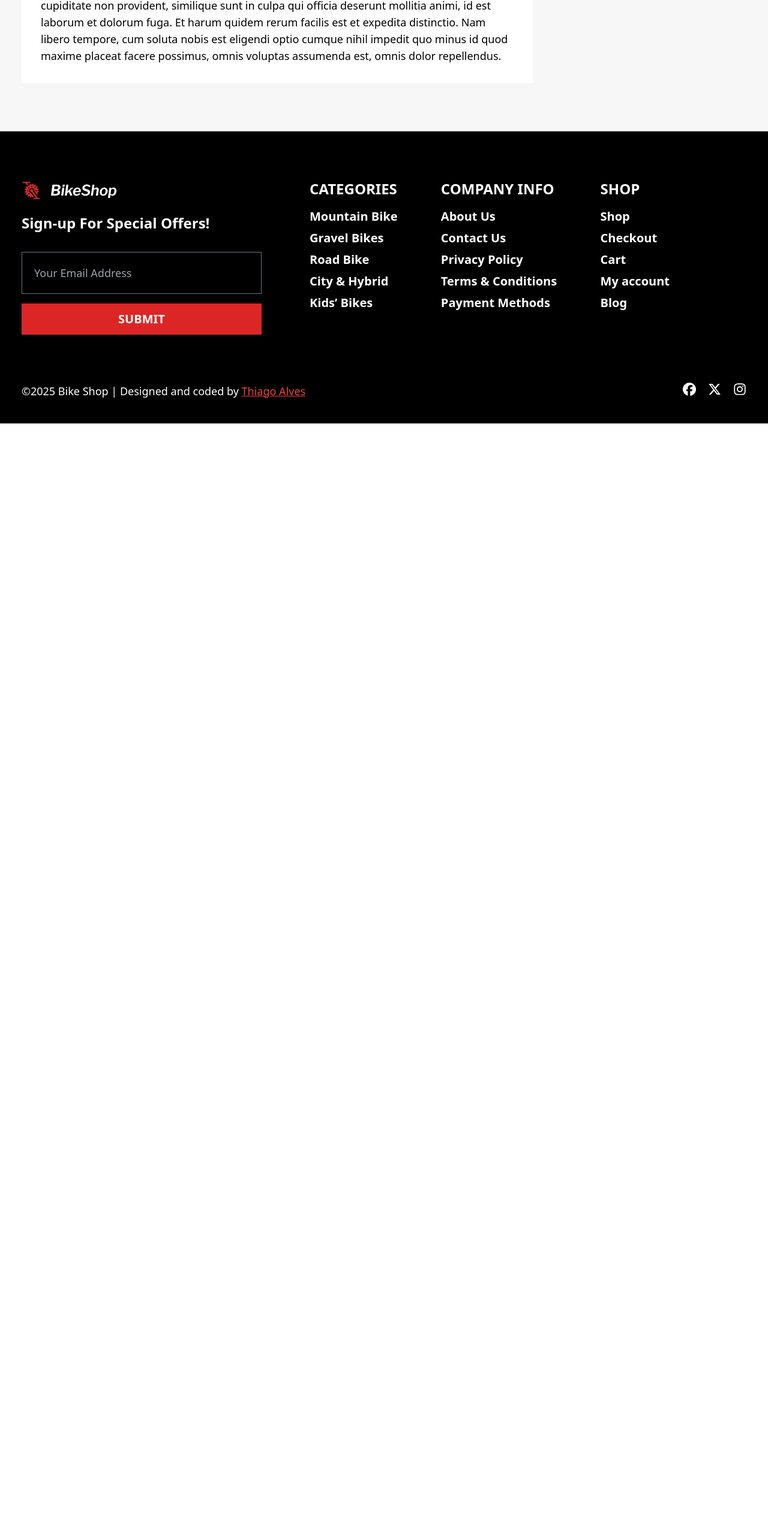
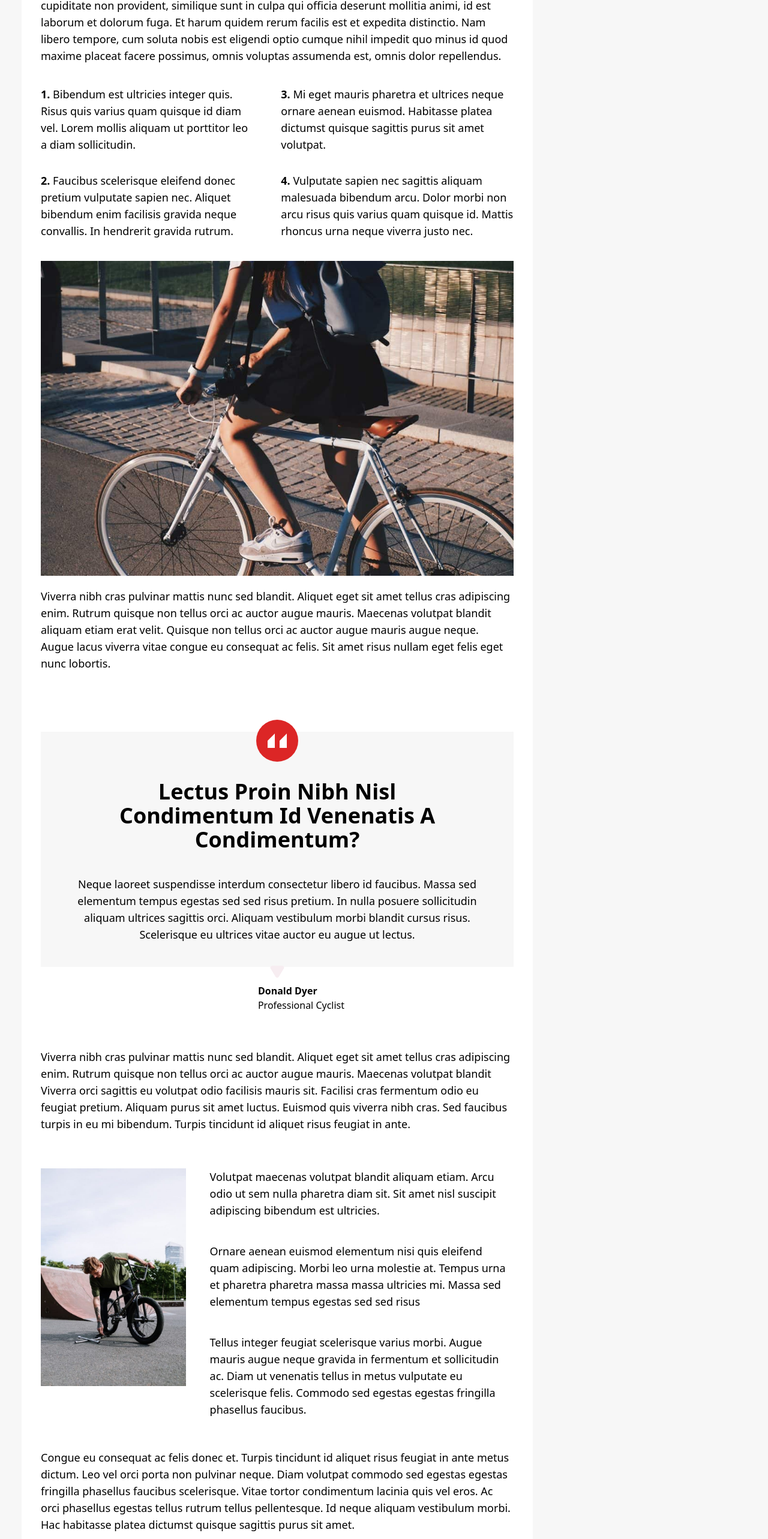
Before and after one commit to Thiago87dev/BikeShop, a Next.js app: page /blog/post/0 in a window 1280 px wide. Shown: the part 3057-5623 px from the top of the page at 60% size. Before the commit the page ends 3763 px from the top, so only its background shows below. Built offline with nearby package versions, Linux system fonts and the light colour scheme.

Commit message:
:sparkles: feat: Post blog - part 3 - previous next - finished

```diff
--- a/src/components/blog/ContentBlog.tsx
+++ b/src/components/blog/ContentBlog.tsx
@@ -1,23 +1,27 @@
 "use client";
 
 import DefaultContent from "../post/DefaultContent";
+import PreviousNextPost from "../post/PreviousNextPost";
 import SubscribeForm from "./SubscribeForm";
 import NavReviewsStories from "./navReviewsStories/NavReviewsStories";
 import Image from "next/image";
 
 interface ContentBlogProps {
-  Component: React.FC
-  post?: boolean
+  Component: React.FC;
+  post?: boolean;
 }
 
-const ContentBlog = ({ Component, post=false }: ContentBlogProps) => {
+const ContentBlog = ({ Component, post = false }: ContentBlogProps) => {
   return (
     <div className="flex justify-center bg-[#f7f7f7]">
       <div className="flex flex-col lg:flex-row gap-14 w-full max-w-[1240px] px-4 py-20 justify-between">
         <div className="lg:w-[80%]">
           <Component />
           {post && (
-            <DefaultContent/>
+            <div>
+              <DefaultContent />
+              <PreviousNextPost/>
+            </div>
           )}
         </div>
         <div>
@@ -34,7 +38,7 @@ const ContentBlog = ({ Component, post=false }: ContentBlogProps) => {
                 src={"/img/blog/banner-3.png"}
                 width={374}
                 height={374}
-                className="lg:w-full h-auto"
+                className="lg:w-full h-auto "
               />
             </div>
           </div>
--- a/src/components/post/ContentPost.tsx
+++ b/src/components/post/ContentPost.tsx
@@ -25,6 +25,7 @@ const ContentPost = () => {
       fetchData();
     }
   }, [id]);
+
   if (!post) {
     return (
       <div className="w-full text-center py-8">Nenhum post encontrado</div>
--- a/src/components/post/DefaultContent.tsx
+++ b/src/components/post/DefaultContent.tsx
@@ -2,6 +2,7 @@ import Image from "next/image";
 import Link from "next/link";
 import { IoMdCheckmarkCircleOutline } from "react-icons/io";
 import Carousel from "./Carousel";
+import { TbTriangleInvertedFilled } from "react-icons/tb";
 
 const DefaultContent = () => {
   return (
@@ -131,8 +132,129 @@ const DefaultContent = () => {
         cumque nihil impedit quo minus id quod maxime placeat facere possimus,
         omnis voluptas assumenda est, omnis dolor repellendus.
       </p>
+      <div className="flex flex-col md:flex-row md:gap-12 ">
+        <div className="flex flex-col">
+          <p className="py-4">
+            <span className="font-bold">1.</span> Bibendum est ultricies integer
+            quis. Risus quis varius quam quisque id diam vel. Lorem mollis
+            aliquam ut porttitor leo a diam sollicitudin.
+          </p>
+          <p className="py-4">
+            <span className="font-bold ">2.</span> Faucibus scelerisque eleifend
+            donec pretium vulputate sapien nec. Aliquet bibendum enim facilisis
+            gravida neque convallis. In hendrerit gravida rutrum.
+          </p>
+        </div>
+        <div className="flex flex-col ">
+          <p className="py-4">
+            <span className="font-bold">3.</span> Mi eget mauris pharetra et
+            ultrices neque ornare aenean euismod. Habitasse platea dictumst
+            quisque sagittis purus sit amet volutpat.
+          </p>
+          <p className="py-4">
+            <span className="font-bold">4.</span> Vulputate sapien nec sagittis
+            aliquam malesuada bibendum arcu. Dolor morbi non arcu risus quis
+            varius quam quisque id. Mattis rhoncus urna neque viverra justo nec.
+          </p>
+        </div>
+      </div>
+      <div>
+        <Image
+          alt="men in bike"
+          src={"/img/blog/murillo-de-paula-o2FCfhNSjPo-unsplash-1024x683.jpg"}
+          width={1200}
+          height={1200}
+        />
+      </div>
+      <p>
+        Viverra nibh cras pulvinar mattis nunc sed blandit. Aliquet eget sit
+        amet tellus cras adipiscing enim. Rutrum quisque non tellus orci ac
+        auctor augue mauris. Maecenas volutpat blandit aliquam etiam erat velit.
+        Quisque non tellus orci ac auctor augue mauris augue neque. Augue lacus
+        viverra vitae congue eu consequat ac felis. Sit amet risus nullam eget
+        felis eget nunc lobortis.
+      </p>
+      <div className="flex flex-col gap-10 bg-[#f7f7f7] p-10 pt-20 relative mt-20 ">
+        <div className="absolute flex justify-center items-center -top-5 left-1/2 -translate-x-1/2 w-[70px] h-[70px] bg-red-600 rounded-full">
+          <svg
+            className="w-8 h-8 text-white"
+            viewBox="0 0 8 8"
+            fill="currentColor"
+            xmlns="http://www.w3.org/2000/svg"
+          >
+            <path
+              d="M3 0l-3 3v3h3v-6zm5 0l-3 3v3h3v-6z"
+              transform="translate(0 1)"
+            />
+          </svg>
+        </div>
+        <h2 className="font-bold text-2xl sm:text-3xl md:text-4xl text-center capitalize px-2 sm:px-8">
+          Lectus proin nibh nisl condimentum id venenatis a condimentum?
+        </h2>
+        <p className="text-center">
+          Neque laoreet suspendisse interdum consectetur libero id faucibus.
+          Massa sed elementum tempus egestas sed sed risus pretium. In nulla
+          posuere sollicitudin aliquam ultrices sagittis orci. Aliquam
+          vestibulum morbi blandit cursus risus. Scelerisque eu ultrices vitae
+          auctor eu augue ut lectus.
+        </p>
+        <div className="absolute text-[#f7edf1] -bottom-5 left-1/2 -translate-x-1/2">
+          <TbTriangleInvertedFilled size={25} />
+        </div>
+      </div>
+      <div className="flex flex-col items-center pl-20 mt-2">
+        <div>
+          <h3 className="text-base font-bold">Donald Dyer</h3>
+          <p className="text-base">Professional Cyclist</p>
+        </div>
+      </div>
+      <p className="mt-10">
+        Viverra nibh cras pulvinar mattis nunc sed blandit. Aliquet eget sit
+        amet tellus cras adipiscing enim. Rutrum quisque non tellus orci ac
+        auctor augue mauris. Maecenas volutpat blandit Viverra orci sagittis eu
+        volutpat odio facilisis mauris sit. Facilisi cras fermentum odio eu
+        feugiat pretium. Aliquam purus sit amet luctus. Euismod quis viverra
+        nibh cras. Sed faucibus turpis in eu mi bibendum. Turpis tincidunt id
+        aliquet risus feugiat in ante.
+      </p>
+      <div className="flex flex-col md:flex-row gap-10 mt-10">
+        <div>
+          <Image
+            alt="men in bike"
+            src={"/img/bestOffer/pexels-cottonbro-600x900.jpg"}
+            width={960}
+            height={960}
+          />
+        </div>
+        <div className="flex flex-col gap-10 justify-between">
+          <p>
+            Volutpat maecenas volutpat blandit aliquam etiam. Arcu odio ut sem
+            nulla pharetra diam sit. Sit amet nisl suscipit adipiscing bibendum
+            est ultricies.
+          </p>
+          <p>
+            Ornare aenean euismod elementum nisi quis eleifend quam adipiscing.
+            Morbi leo urna molestie at. Tempus urna et pharetra pharetra massa
+            massa ultricies mi. Massa sed elementum tempus egestas sed sed risus
+          </p>
+          <p>
+            Tellus integer feugiat scelerisque varius morbi. Augue mauris augue
+            neque gravida in fermentum et sollicitudin ac. Diam ut venenatis
+            tellus in metus vulputate eu scelerisque felis. Commodo sed egestas
+            egestas fringilla phasellus faucibus.
+          </p>
+        </div>
+      </div>
+      <p className="mt-8">
+        Congue eu consequat ac felis donec et. Turpis tincidunt id aliquet risus
+        feugiat in ante metus dictum. Leo vel orci porta non pulvinar neque.
+        Diam volutpat commodo sed egestas egestas fringilla phasellus faucibus
+        scelerisque. Vitae tortor condimentum lacinia quis vel eros. Ac orci
+        phasellus egestas tellus rutrum tellus pellentesque. Id neque aliquam
+        vestibulum morbi. Hac habitasse platea dictumst quisque sagittis purus
+        sit amet.
+      </p>
     </div>
   );
 };
-
 export default DefaultContent;
--- /dev/null
+++ b/src/components/post/PreviousNextPost.tsx
@@ -0,0 +1,78 @@
+import { useEffect, useState } from "react";
+import { PostProp } from "@/types";
+import { RootState } from "@/redux/store";
+import { useSelector } from "react-redux";
+import { HiOutlineArrowNarrowLeft } from "react-icons/hi";
+import { HiOutlineArrowNarrowRight } from "react-icons/hi";
+import Link from "next/link";
+
+const PreviousNextPost = () => {
+  const [previousPost, setPreviousPost] = useState<PostProp | null>(null);
+  const [nextPost, setNextPost] = useState<PostProp | null>(null);
+  const id = useSelector((state: RootState) => state.IdNumber);
+
+  useEffect(() => {
+    const fetchData = async () => {
+      try {
+        const response = await fetch("/data/blogPosts.json");
+        const data: PostProp[] = await response.json();
+        const foundPreviousPost = data.find(
+          (item) => item.id === id.numberId + 1
+        );
+        if (foundPreviousPost) {
+          setPreviousPost(foundPreviousPost);
+        } else {
+          setPreviousPost(null);
+        }
+        const foundNextPost = data.find((item) => item.id === id.numberId - 1);
+        if (foundNextPost) {
+          setNextPost(foundNextPost);
+        } else {
+          setNextPost(null);
+        }
+      } catch (error) {
+        console.log(error);
+      }
+    };
+    if (id) {
+      fetchData();
+    }
+  }, [id, nextPost, previousPost]);
+  return (
+    <div className="flex justify-between mt-10">
+      <div className="flex flex-col gap-3 cursor-pointer hover:text-red-600">
+        {previousPost ? (
+          <Link href={`/blog/post/${id.numberId + 1}`}>
+            <div className="flex items-center gap-2 font-bold text-lg">
+              <HiOutlineArrowNarrowLeft className="mt-1" />
+              <p>Previous</p>
+            </div>
+          </Link>
+        ) : (
+          <p></p>
+        )}
+        <Link href={`/blog/post/${id.numberId + 1}`}>
+          <div className="text-lg pr-2">{previousPost?.title}</div>
+        </Link>
+      </div>
+      <div className="w-px bg-gray-300"></div>
+      <div className="flex flex-col gap-3 cursor-pointer hover:text-red-600">
+        {nextPost ? (
+          <Link href={`/blog/post/${id.numberId - 1}`}>
+            <div className="flex justify-end items-center gap-2 font-bold text-lg">
+              <p>Next</p>
+              <HiOutlineArrowNarrowRight className="mt-1" />
+            </div>
+          </Link>
+        ) : (
+          <p></p>
+        )}
+        <Link href={`/blog/post/${id.numberId - 1}`}>
+          <div className="text-lg text-right pl-2">{nextPost?.title}</div>
+        </Link>
+      </div>
+    </div>
+  );
+};
+
+export default PreviousNextPost;
```
Also changed, not shown: public/img/blog/murillo-de-paula-o2FCfhNSjPo-unsplash-1024x683.jpg (added).
